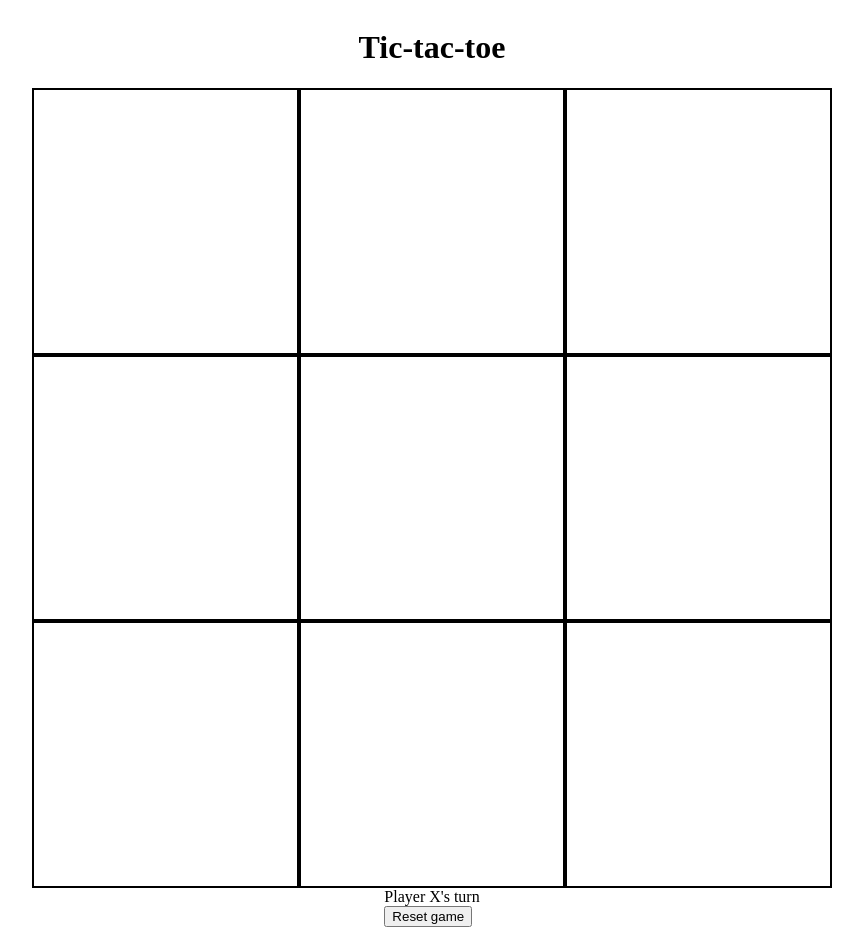
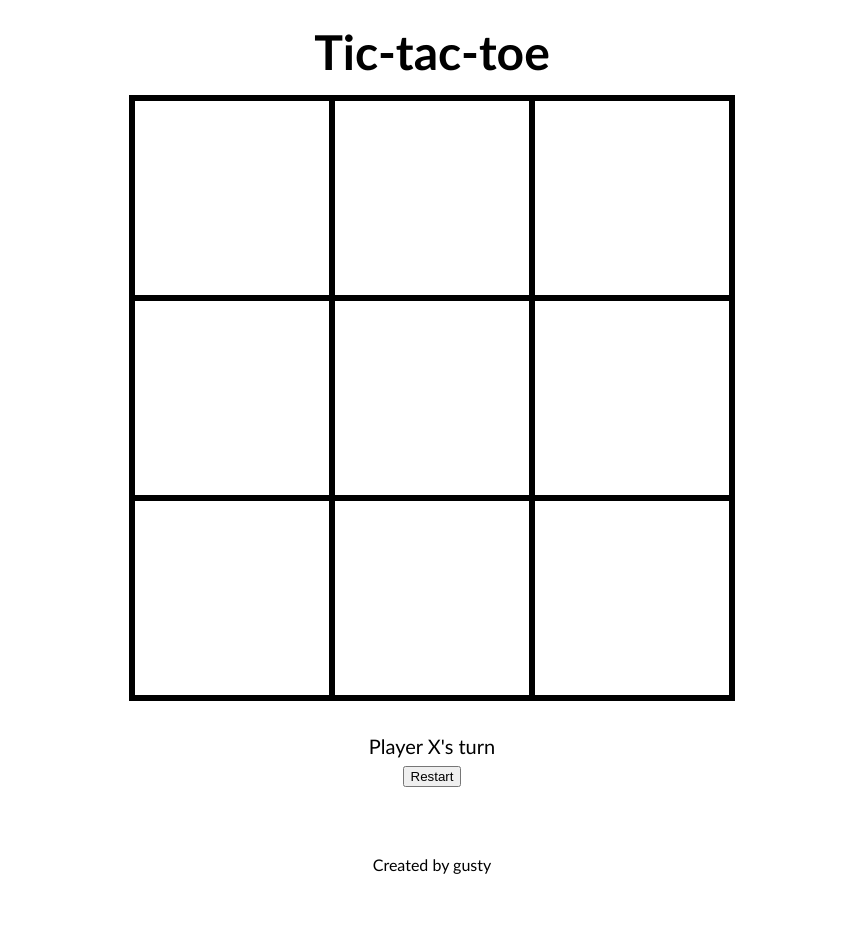
Before and after one commit to gustydev/tic-tac-toe, a plain HTML site: page index.html in a window 1280 px wide. Shown: the whole page, without its empty margins (208-1071 px from the left). After the commit the page ends 882 px from the top, so only its background shows below. Drawn offline with Linux system fonts and the light colour scheme.

Commit message:
Style page + fix tie bug

```diff
--- a/index.html
+++ b/index.html
@@ -7,7 +7,7 @@
     <link rel="stylesheet" href="style.css">
 </head>
 <body>
-    <h1>Tic-tac-toe</h1>
+    <div class="title">Tic-tac-toe</div>
     <div class="game-board">
         <div class="row" id="0">
             <div class="square 0"></div>
@@ -27,9 +27,9 @@
     </div>
     <div class="game-info">
         <div class="game-status"></div>
-        <button id="new-game">Play again</button>
-        <button id="reset">Reset game</button>
+        <button id="restart">Restart</button>
     </div>
+    <div class="footer">Created by gusty</div>
 </body>
 <script src="script.js"></script>
 </html>
--- a/script.js
+++ b/script.js
@@ -18,8 +18,8 @@ const board = (() => {
 const game = (() => {
     let win = '';
     let currentPlayer = 'X';
-    const resetButton = document.querySelector('button#reset');
-    resetButton.addEventListener('click', () => {
+    const restart = document.querySelector('button#restart');
+    restart.addEventListener('click', () => {
         reset();
     })
     const updateDisplay = () => {
@@ -27,14 +27,6 @@ const game = (() => {
         if (!win) {
             status.textContent = `Player ${currentPlayer}'s turn`;
         } else {
-            const newGame = document.querySelector('button#new-game');
-            newGame.style = 'display: flex;'
-            resetButton.style = 'display: none;';
-            newGame.addEventListener('click', () => {
-                reset();
-                newGame.style = 'display: none;';
-                resetButton.style = 'display: flex;'
-            })
             if (!(win === 'tie')) {
                 status.textContent = `Player ${win} wins!`
             } else if (win === 'tie') {
@@ -96,7 +88,7 @@ const game = (() => {
                 return win = 'O';
             }
         });
-        if (board.rows.every(row => row.length === 3 && !row.includes(undefined))) {
+        if (board.rows.every(row => row.length === 3 && !row.includes(undefined)) && !win) {
             return win = 'tie';
         }
     }
--- a/style.css
+++ b/style.css
@@ -1,14 +1,17 @@
 body {
-    display: flex;
-    flex-direction: column;
+    font-family:'Trebuchet MS', 'Lucida Sans Unicode', 'Lucida Grande', 'Lucida Sans', Arial, sans-serif;
+    display: grid;
+    grid-template-rows: 1fr 7fr 1fr 1fr;
     align-items: center;
+    justify-items: center;
 }
 
 .game-board {
     display: grid;
     grid-template-rows: repeat(3, 1fr);
-    width: 800px;
-    height: 800px;
+    width: 600px;
+    height: 600px;
+    border: 3px solid black;
 }
 
 .row {
@@ -17,14 +20,30 @@ body {
 }
 
 .square {
-    border: 2px solid black;
+    border: 3px solid black;
     display: flex;
     align-items: center;
     justify-content: center;
-    font-size: 96px;
-    font-weight: BOLD;
+    font-size: 8em;
+    font-weight: bold;
+    cursor: pointer;
 }
 
-button#new-game {
-    display: none;
+.title {
+    font-size: 48px;
+    text-align: center;
+    font-weight: bold;
 }
+
+.game-info {
+    font-size: 20px;
+    align-self: end;
+    display: flex;
+    flex-direction: column;
+    align-items: center;
+    gap: 8px;
+}
+
+.footer {
+    align-self: end;
+}
```
